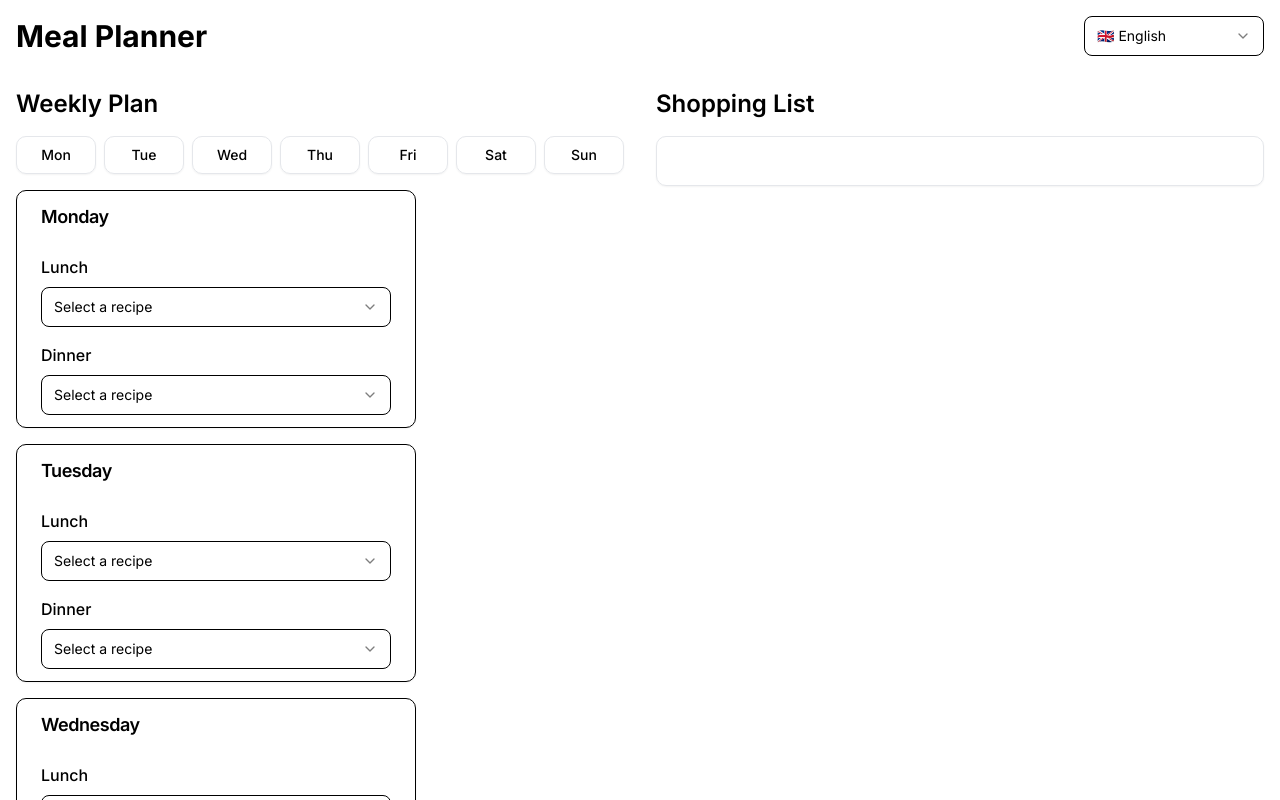
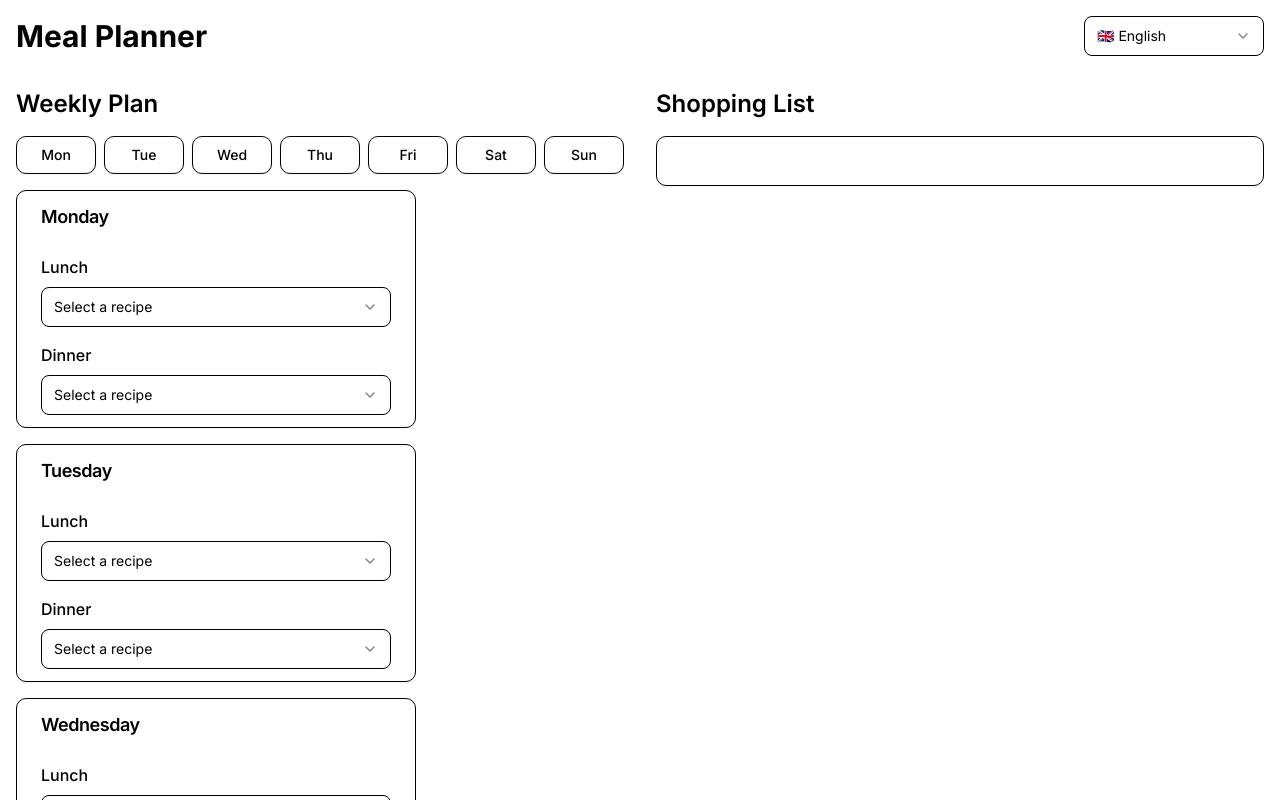
Before and after one commit to EchoStormm/meal-planner, a Next.js app: page / in a window 1280 px wide. Shown: the top 800 px of the page. Built offline with nearby package versions, Linux system fonts and the light colour scheme.

Commit message:
Fix dropdown menu style

```diff
--- a/src/app/globals.css
+++ b/src/app/globals.css
@@ -5,6 +5,8 @@
 @layer base {
   :root {
     --radius: 0.625rem;
+    --background: oklch(1 0 0);
+    --foreground: oklch(0.145 0 0);
     --card: oklch(1 0 0);
     --card-foreground: oklch(0.145 0 0);
     --popover: oklch(1 0 0);
@@ -18,6 +20,7 @@
     --accent: oklch(0.97 0 0);
     --accent-foreground: oklch(0.205 0 0);
     --destructive: oklch(0.577 0.245 27.325);
+    --destructive-foreground: oklch(1 0 0);
     --border: oklch(0.922 0 0);
     --input: oklch(0.922 0 0);
     --ring: oklch(0.708 0 0);
@@ -34,8 +37,6 @@
     --sidebar-accent-foreground: oklch(0.205 0 0);
     --sidebar-border: oklch(0.922 0 0);
     --sidebar-ring: oklch(0.708 0 0);
-    --background: oklch(1 0 0);
-    --foreground: oklch(0.145 0 0);
   }
 
   .dark {
@@ -54,5 +55,18 @@
     --accent: oklch(0.269 0 0);
     --accent-foreground: oklch(0.985 0 0);
     --destructive: oklch(0.704 0.191 22.216);
+    --destructive-foreground: oklch(1 0 0);
+    --border: oklch(0.922 0 0);
+    --input: oklch(0.922 0 0);
+    --ring: oklch(0.708 0 0);
   }
 }
+
+@layer base {
+  * {
+    @apply border-border;
+  }
+  body {
+    @apply bg-background text-foreground;
+  }
+}
--- a/src/components/ui/select.tsx
+++ b/src/components/ui/select.tsx
@@ -75,7 +75,7 @@ const SelectContent = React.forwardRef<
     <SelectPrimitive.Content
       ref={ref}
       className={cn(
-        "relative z-50 max-h-96 min-w-[8rem] overflow-hidden rounded-md border bg-popover text-popover-foreground shadow-md data-[state=open]:animate-in data-[state=closed]:animate-out data-[state=closed]:fade-out-0 data-[state=open]:fade-in-0 data-[state=closed]:zoom-out-95 data-[state=open]:zoom-in-95 data-[side=bottom]:slide-in-from-top-2 data-[side=left]:slide-in-from-right-2 data-[side=right]:slide-in-from-left-2 data-[side=top]:slide-in-from-bottom-2",
+        "relative z-50 max-h-96 min-w-[8rem] overflow-hidden rounded-md border bg-white dark:bg-gray-800 text-popover-foreground shadow-lg data-[state=open]:animate-in data-[state=closed]:animate-out data-[state=closed]:fade-out-0 data-[state=open]:fade-in-0 data-[state=closed]:zoom-out-95 data-[state=open]:zoom-in-95 data-[side=bottom]:slide-in-from-top-2 data-[side=left]:slide-in-from-right-2 data-[side=right]:slide-in-from-left-2 data-[side=top]:slide-in-from-bottom-2",
         position === "popper" &&
           "data-[side=bottom]:translate-y-1 data-[side=left]:-translate-x-1 data-[side=right]:translate-x-1 data-[side=top]:-translate-y-1",
         className
@@ -86,7 +86,7 @@ const SelectContent = React.forwardRef<
       <SelectScrollUpButton />
       <SelectPrimitive.Viewport
         className={cn(
-          "p-1",
+          "p-1 bg-white dark:bg-gray-800",
           position === "popper" &&
             "h-[var(--radix-select-trigger-height)] w-full min-w-[var(--radix-select-trigger-width)]"
         )}
@@ -118,7 +118,7 @@ const SelectItem = React.forwardRef<
   <SelectPrimitive.Item
     ref={ref}
     className={cn(
-      "relative flex w-full cursor-default select-none items-center rounded-sm py-1.5 pl-8 pr-2 text-sm outline-none focus:bg-accent focus:text-accent-foreground data-[disabled]:pointer-events-none data-[disabled]:opacity-50",
+      "relative flex w-full cursor-default select-none items-center rounded-sm py-1.5 pl-8 pr-2 text-sm outline-none bg-white dark:bg-gray-800 hover:bg-gray-100 dark:hover:bg-gray-700 focus:bg-gray-100 dark:focus:bg-gray-700 focus:text-gray-900 dark:focus:text-gray-100 data-[disabled]:pointer-events-none data-[disabled]:opacity-50",
       className
     )}
     {...props}
```
